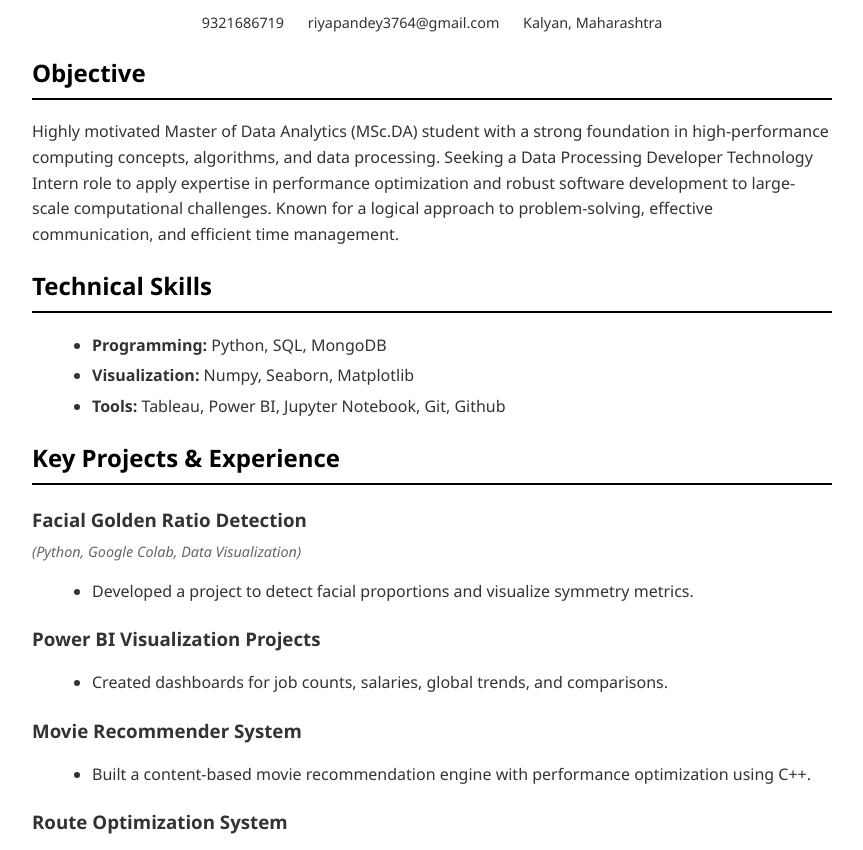
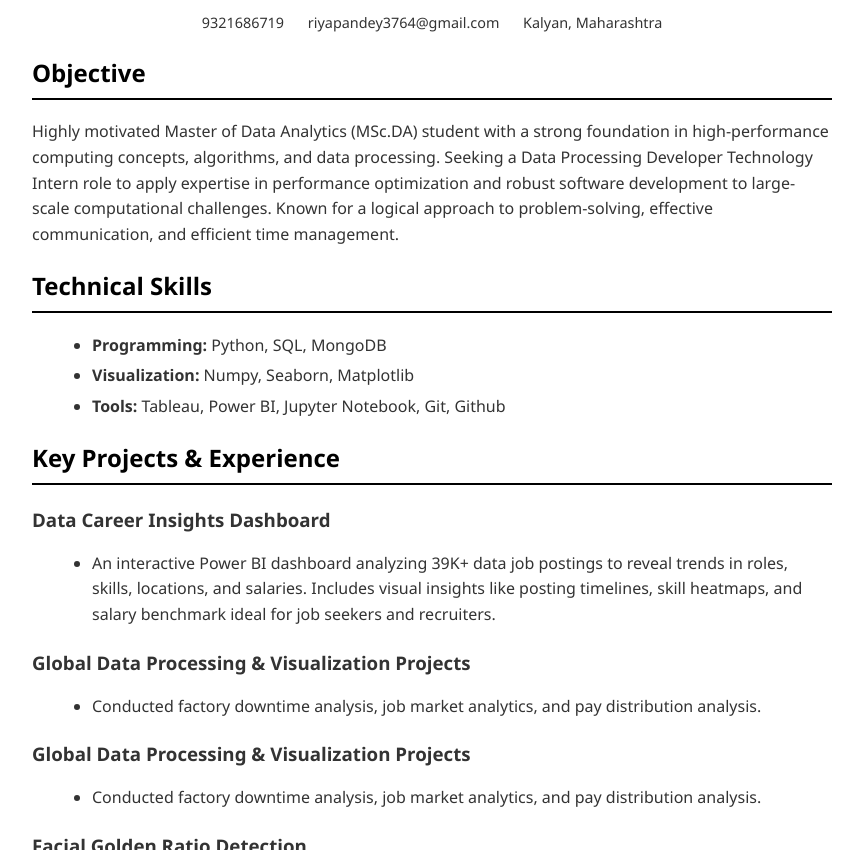
Before and after one commit to riyapandey23/Resume, a plain HTML site: page index.html in a window 1280 px wide. Shown: the part 90-940 px from the top of the page, without its empty margins (208-1071 px from the left). Drawn offline with Linux system fonts and the light colour scheme.

Commit message:
Update index.html

```diff
--- a/index.html
+++ b/index.html
@@ -84,6 +84,20 @@
 
     <section class="section-content">
         <h2>Key Projects & Experience</h2>
+        <h3>Data Career Insights Dashboard</h3>
+        <ul>
+          <li>An interactive Power BI dashboard analyzing 39K+ data job postings to reveal trends in roles, skills, locations, and salaries. Includes visual insights like posting timelines, skill heatmaps, and salary benchmark ideal for job seekers and recruiters.</li>
+        </ul>
+
+        <h3>Global Data Processing & Visualization Projects</h3>
+        <ul>
+            <li>Conducted factory downtime analysis, job market analytics, and pay distribution analysis.</li>
+        </ul>
+
+        <h3>Global Data Processing & Visualization Projects</h3>
+        <ul>
+            <li>Conducted factory downtime analysis, job market analytics, and pay distribution analysis.</li>
+        </ul>
         <h3>Facial Golden Ratio Detection</h3>
         <p class="project-details"><em>(Python, Google Colab, Data Visualization)</em></p>
         <ul>
@@ -95,20 +109,12 @@
             <li>Created dashboards for job counts, salaries, global trends, and comparisons.</li>
         </ul>
 
-        <h3>Movie Recommender System</h3>
-        <ul>
-            <li>Built a content-based movie recommendation engine with performance optimization using C++.</li>
-        </ul>
-
         <h3>Route Optimization System</h3>
         <ul>
             <li>Created a shortest-time route prediction model using ML logic and optimized algorithms.</li>
         </ul>
 
-        <h3>Global Data Processing & Visualization Projects</h3>
-        <ul>
-            <li>Conducted factory downtime analysis, job market analytics, and pay distribution analysis.</li>
-        </ul>
+
     </section>
 
     <section class="section-content">
```
